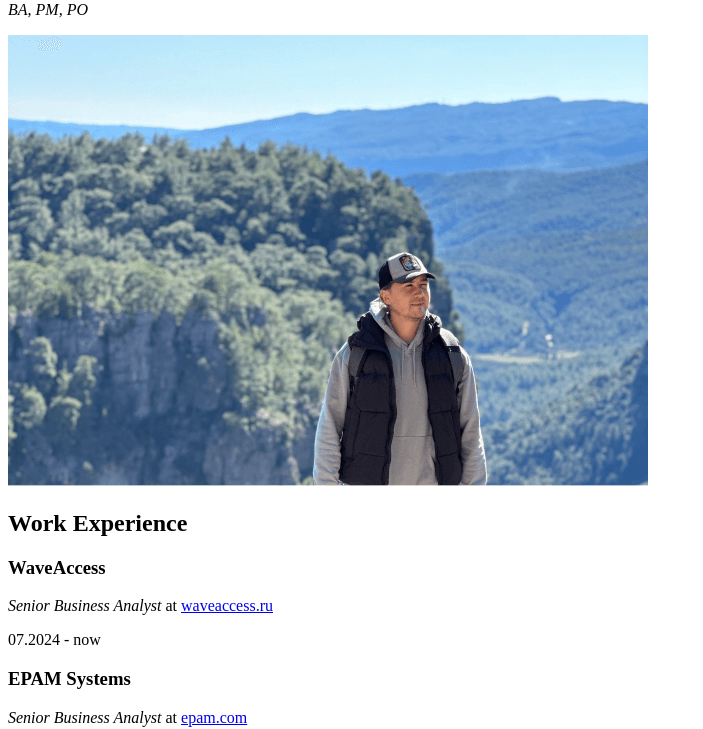
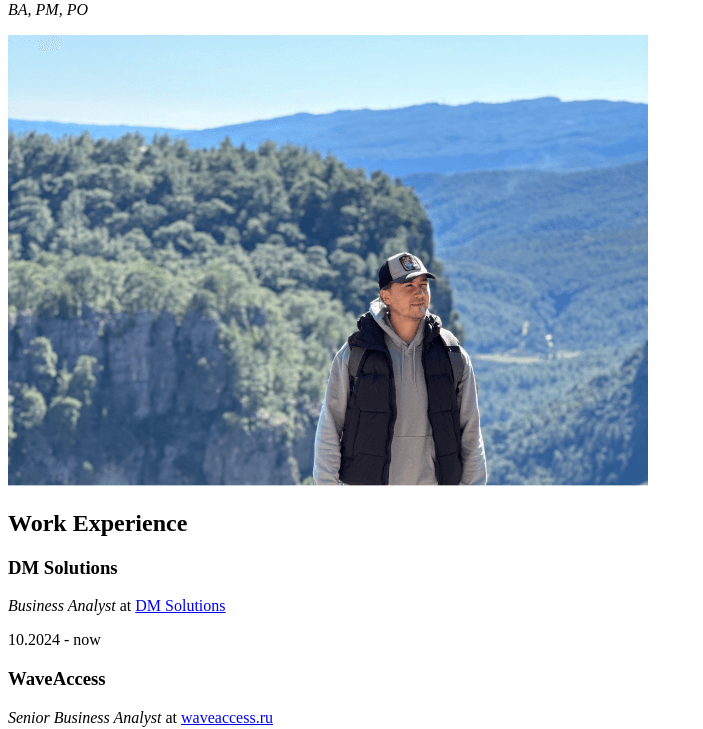
Before and after one commit to kikirilll/kikirilll.github.io, a plain HTML site: page index.html in a window 1280 px wide. Shown: the part 79-808 px from the top of the page, without its empty margins (0-703 px from the left). Drawn offline with Linux system fonts and the light colour scheme.

Commit message:
new experience

```diff
--- a/index.html
+++ b/index.html
@@ -30,10 +30,15 @@
     <img src="photo.png" alt="">
     <h2>Work Experience</h2>
     <section>
+      <h3>DM Solutions</h3>
+      <i>Business Analyst</i> at
+      <a target="_blank" href="https://dm-solutions.ru/">DM Solutions</a>
+      <p>10.2024 - now</p>
+    </section>    <section>
       <h3>WaveAccess</h3>
       <i>Senior Business Analyst</i> at
       <a target="_blank" href="https://www.waveaccess.ru/">waveaccess.ru</a>
-      <p>07.2024 - now</p>
+      <p>07.2024 - 09.2024</p>
     </section>
     <section>
       <h3>EPAM Systems</h3>
```
Also changed, not shown: 1 other file.
